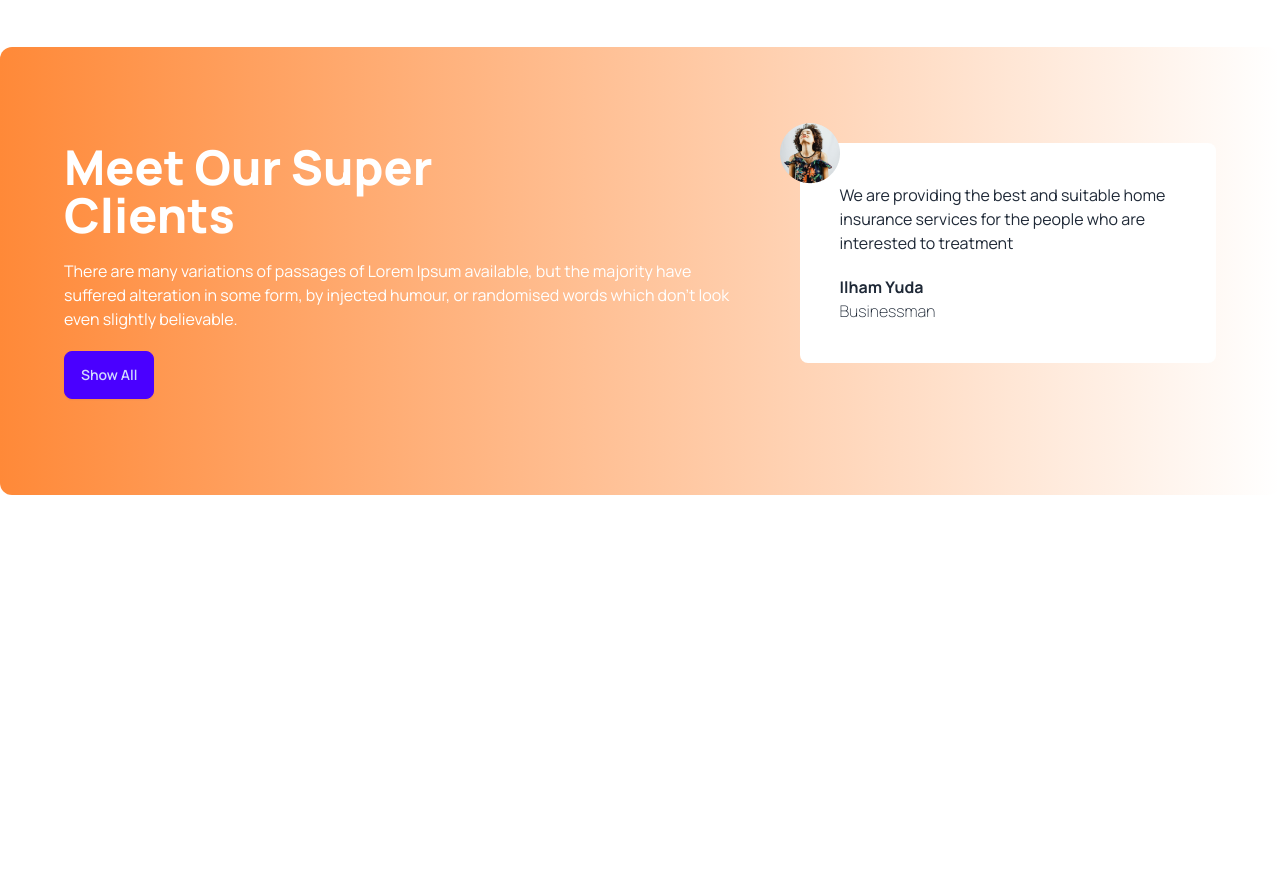
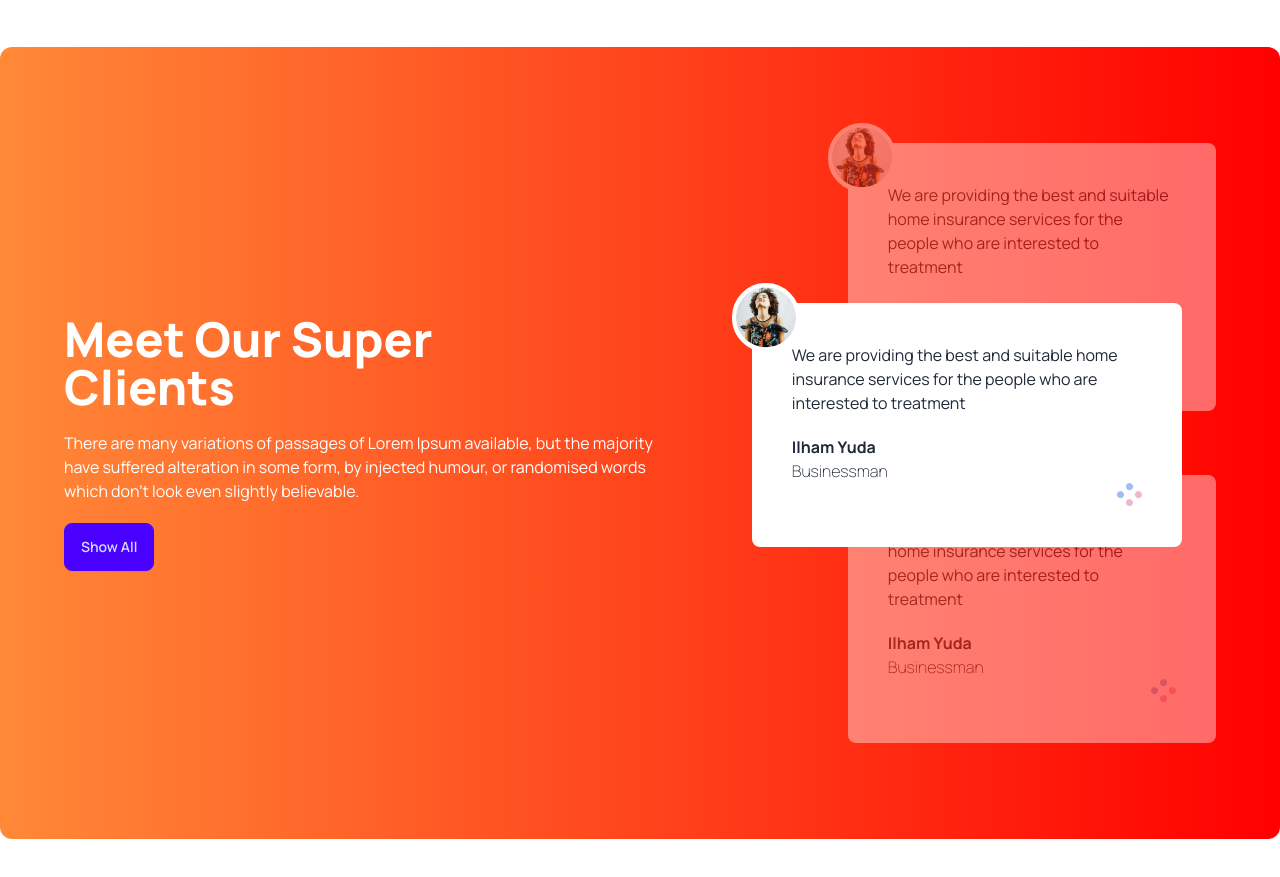
Before and after one commit to jamil986/Tea-House, a plain HTML site: page index.html in a window 1280 px wide. Shown: the part 1700-2577 px from the top of the page. Before the commit the page ends 2291 px from the top, so only its background shows below. Drawn offline with nearby package versions, Linux system fonts and the light colour scheme.

Commit message:
added super clients section

```diff
--- a/index.html
+++ b/index.html
@@ -153,21 +153,47 @@
 
         <!-- super clients section -->
 
-        <section class="my-24 flex flex-col lg:flex-row rounded-xl bg-gradient-to-r from-[#FF8938] to-[#F00  px-16 py-24 gap-12">
-            <div class="space-y-5">
+        <section class="my-24 flex flex-col lg:flex-row rounded-xl bg-gradient-to-r from-[#FF8938] to-[#F00]  px-16 py-24 gap-12">
+            <div class="flex items-center lg:pr-32">
+              <div class="space-y-5">
                 <h2 class="text-5xl font-extrabold text-white">Meet Our Super  <br> Clients</h2>
-                <p class="text-white">There are many variations of passages of Lorem Ipsum available, but the majority have suffered alteration in some form, by injected humour, or randomised words which don't look even slightly believable. </p>
+                <p class="text-white">There are many variations of passages of Lorem Ipsum available, but the majority have suffered alteration in some  form, by injected humour, or randomised words which don't look even slightly believable. </p>
                 <button class="btn btn-primary">Show All</button>
+              </div>
             </div>
-
-            <div>
-                <!-- reviwe -->
-                <div class="relative p-10 rounded-lg bg-white">
-                    <img class="absolute -top-5 -left-5" src="images/client.png" alt="">
+            <!-- review container -->
+            <div class="relative">
+                <!-- next reviwe -->
+                <div class="relative z-10 mb-16 opacity-40 p-10 rounded-lg bg-white">
+                    <img class="absolute -top-5 -left-5 border-4 rounded-full border-white bg-white" src="./images/client.png" alt="">
                     <p>We are providing the best and suitable home insurance services for the people who are interested to treatment </p>
                     <h4 class="font-bold mt-5">Ilham Yuda</h4>
                     <p class="font-extralight">Businessman</p>
+                    <div class="flex justify-end">
+                        <img src="./images/circles.png" alt="">
+                    </div>
                 </div>
+                <!-- current reviwe -->
+                <div class="absolute z-20 p-10 top-40 lg:-left-24 lg:w-[430px] rounded-lg bg-white">
+                    <img class="absolute -top-5 -left-5 border-4 rounded-full border-white bg-white" src="./images/client.png" alt="">
+                    <p>We are providing the best and suitable home insurance services for the people who are interested to treatment </p>
+                    <h4 class="font-bold mt-5">Ilham Yuda</h4>
+                    <p class="font-extralight">Businessman</p>
+                    <div class="flex justify-end">
+                        <img src="./images/circles.png" alt="">
+                    </div>
+                </div>
+                <!-- previous reviwe 3-->
+                <div class="relative z-10 opacity-40 p-10 rounded-lg bg-white">
+                    <img class="absolute -top-5 -left-5 border-4 rounded-full border-white bg-white" src="./images/client.png" alt="">
+                    <p>We are providing the best and suitable home insurance services for the people who are interested to treatment </p>
+                    <h4 class="font-bold mt-5">Ilham Yuda</h4>
+                    <p class="font-extralight">Businessman</p>
+                    <div class="flex justify-end">
+                        <img src="./images/circles.png" alt="">
+                    </div>
+                </div>
+
             </div>
 
         </section>
```
